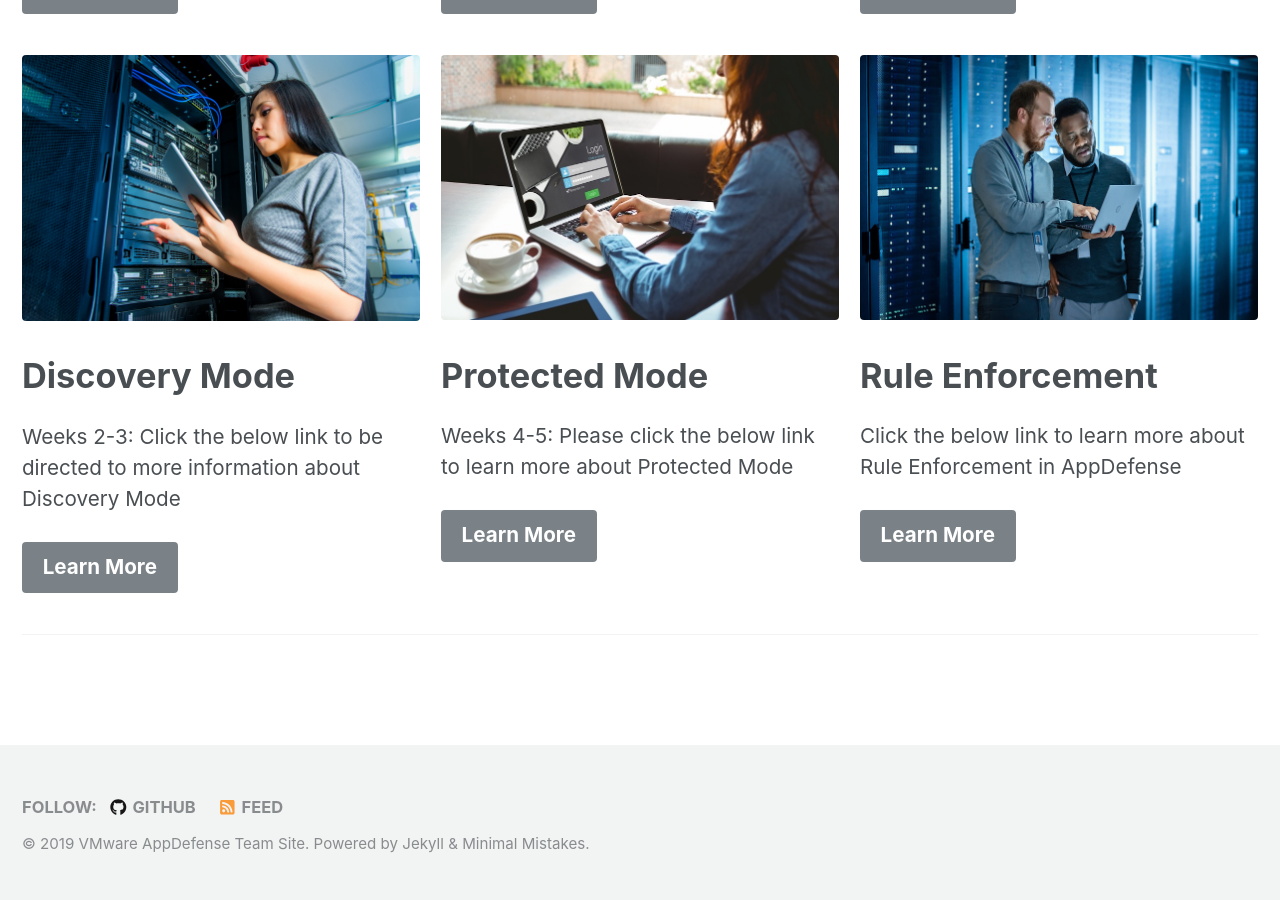
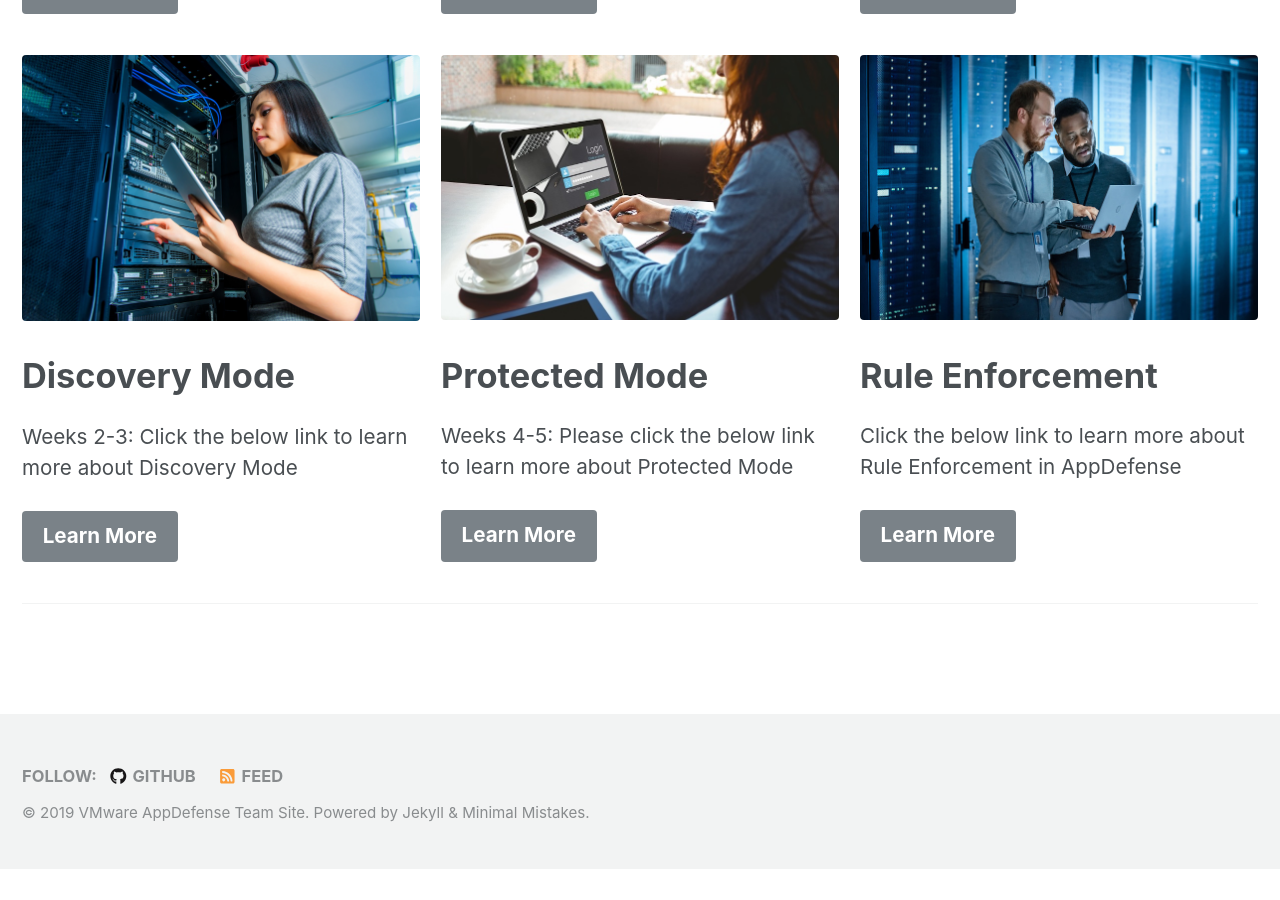
Before and after one commit to vmware-csa-team/AppDefense-Quick-Start-Guide, a Jekyll site: the page built from index.html, in a window 1280 px wide and 900 px high, scrolled down 1040 px. Built offline with Jekyll 4.4.1, drawn with Linux system fonts in a browser that asks for light colours; nearby versions of some CDN libraries; the list of posts is cut into pages by our own code; after the commit the page ends 1909 px from its top, so only the background shows below that.

Commit message:
text edit

```diff
--- a/index.html
+++ b/index.html
@@ -32,7 +32,7 @@ feature_row:
   - image_path: /assets/images/discovery.jpg
     alt: "Discovery Mode "
     title: "Discovery Mode"
-    excerpt: 'Weeks 2-3: Click the below link to be directed to more information about Discovery Mode'
+    excerpt: 'Weeks 2-3: Click the below link to learn more about Discovery Mode'
     url: "https://stanton26.github.io/workshop-manual/"
     btn_label: "Learn More"
     btn_class: "btn--primary"
```
